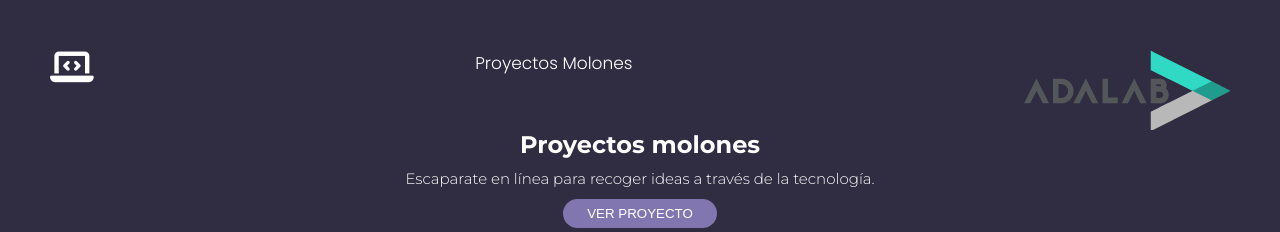
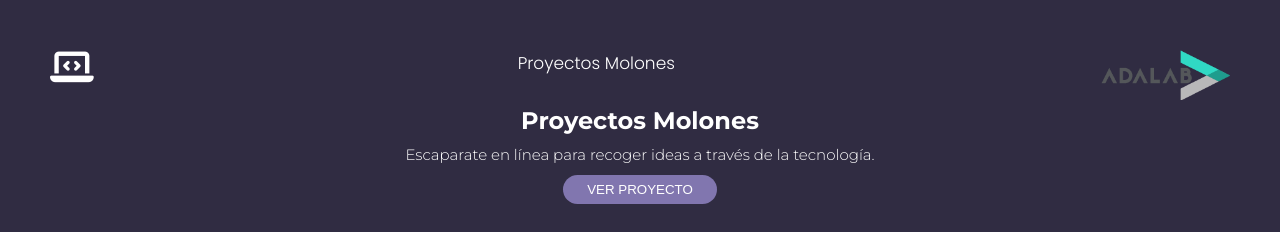
Before and after one commit to Adalab/Adalab-project-promo-t-module-3-team-3, a React app: page / in a window 1280 px wide. Shown: the top 232 px of the page. Built offline with nearby package versions, Linux system fonts and the light colour scheme.

Commit message:
added change styles

```diff
--- a/src/components/App.js
+++ b/src/components/App.js
@@ -34,7 +34,7 @@ function App() {
           <img className='header__logo' src={imgLogo} alt='' />
         </div>
         <div className='header__container2'>
-          <h1 className='header__title'>Proyectos molones</h1>
+          <h1 className='header__title'>Proyectos Molones</h1>
           <p className='header__text2'>
             Escaparate en línea para recoger ideas a través de la tecnología.
           </p>
--- a/src/styles/components/header.scss
+++ b/src/styles/components/header.scss
@@ -21,8 +21,6 @@
       font-family: Montserrat;
       font-size: 24px;
       font-weight: bold;
-      font-stretch: normal;
-      font-style: normal;
       line-height: normal;
       color: $white;
   }
@@ -32,7 +30,7 @@
       font-size: 15px;
       font-weight: 300;
       font-stretch: normal;
-      font-style: normal;
+
       line-height: normal;
       padding-bottom: 1px;
       text-align: center;
@@ -41,7 +39,7 @@
 
     &__button {
       background-color:$dark-lilac;
-      color: #ffffff;
+      color: $white;
       border: none;
       border-radius: 20px;
       width: 154px;
@@ -53,7 +51,8 @@
     }
 
     &__logo{
-      height: 80px;
+      height: 50px;
+      height: 50px;
     }
 
     &__container2 {
@@ -62,6 +61,7 @@
       justify-content: center;
       align-items: center;
       gap: 10px;
+
     }
 }
 
```
